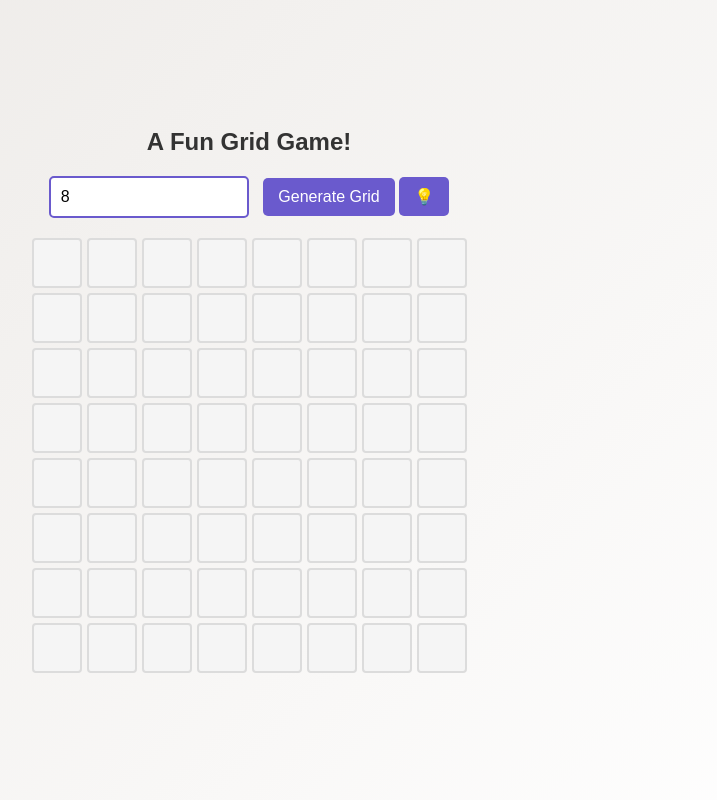
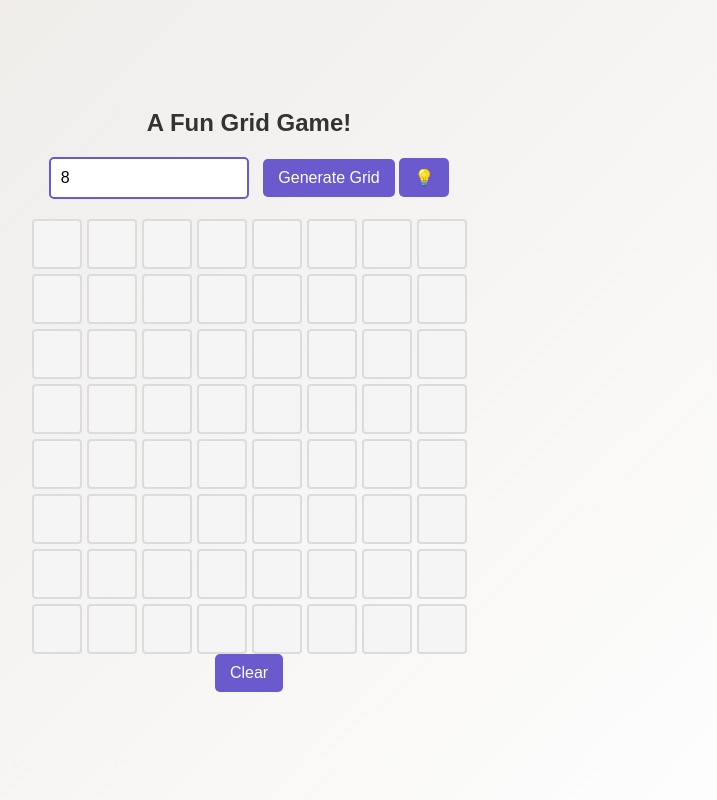
Before and after one commit to ANGELR0SIE/simplified-nqueen-problem, a plain HTML site: page index.html in a window 1280 px wide. Both pictures are taken after a click on the button "Generate Grid". Shown: the whole page, without its empty margins (391-1108 px from the left). Drawn offline with Linux system fonts and the light colour scheme.

Commit message:
firstcommit

```diff
--- a/index.html
+++ b/index.html
@@ -1,3 +1,6 @@
+
+
+
 <!DOCTYPE html>
 <html lang="en">
 
@@ -14,14 +17,16 @@
         <input type="number" id="size" placeholder="Enter grid size" min="3" value="8" />
         <button onclick="createGrid()">Generate Grid</button>
         <button id="infoBtn" class="bulb">💡</button>
+
     </div>
     <p id="instructions" style="display: none; margin-top: 10px; font-style: italic;">
         Click on the grid cells to color them. You cannot color a cell if any other cell is colored in its diagonal,
         horizontal, or vertical line. The goal is to color each cell in all rows.
     </p>
     <div class="grid" id="grid"></div>
+    <button onclick="clearGrid()" class="clear">Clear</button>
 
-     <script>
+    <script>
         let queens = [];
 
         document.getElementById('infoBtn').addEventListener('click', () => {
@@ -46,7 +51,7 @@
                 for (let j = 0; j < size; j++) {
                     const cell = document.createElement('div');
                     cell.className = 'cell';
-                    cell.rowIndex = i; //store the index of  to rowIndex
+                    cell.rowIndex = i;
                     cell.colIndex = j;
 
                     cell.addEventListener('click', () => handleCellClick(cell, size));
@@ -55,6 +60,7 @@
 
                 grid.appendChild(row);
             }
+            document.querySelector('.clear').style.display = 'flex';
         }
 
         function handleCellClick(cell, size) {
@@ -83,12 +89,17 @@
                 }
             }
         }
+        document.querySelector('.clear').style.display = 'none';
+        function clearGrid() {
+
+            const grid = document.getElementById('grid');
+            const cells = grid.querySelectorAll('.cell');
+            cells.forEach(cell => {
+                cell.classList.remove('selected', 'disabled');
+            });
+            queens = [];
+        }
     </script>
-
-
-
-
-
-    </body>
+</body>
 
 </html>
```
